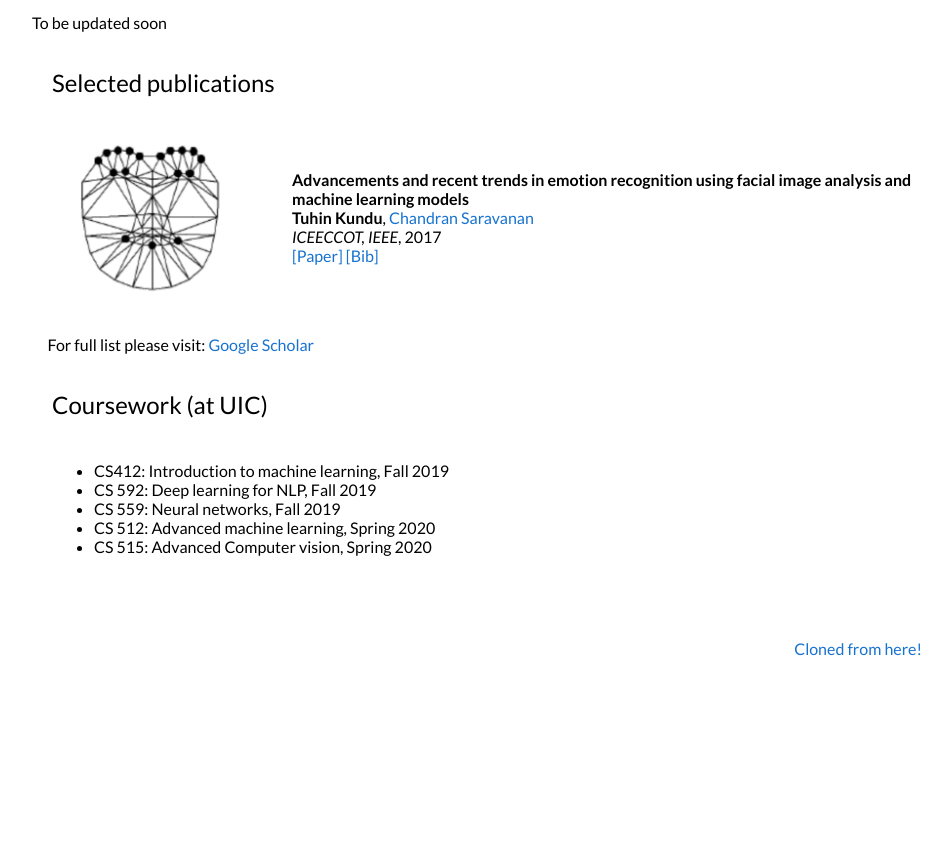
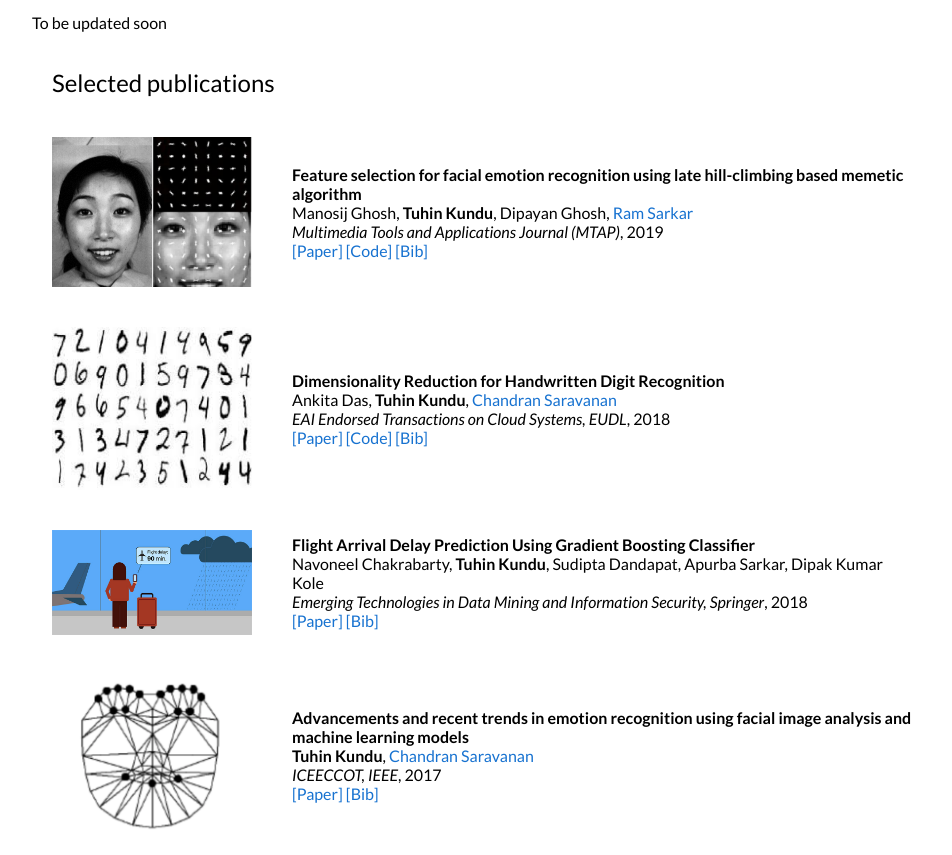
Before and after one commit to TuhinKundu/tuhinkundu.github.io, a plain HTML site: page index.html in a window 1280 px wide. Shown: the part 593-1448 px from the top of the page, without its empty margins (158-1110 px from the left). Before the commit the page ends 1269 px from the top, so only its background shows below. Drawn offline with Linux system fonts and the light colour scheme.

Commit message:
checking updates

```diff
--- a/index.html
+++ b/index.html
@@ -170,6 +170,61 @@
         </table>
 
         <table id="papers" width="100%" align="center" border="0" cellspacing="0" cellpadding="20">
+          <tr>
+            <td width="25%" valign="top">
+              <img id="paper_img" src='images/jaffe.png'>
+            </td>
+
+            <td width="75%" valign="center">
+              <papertitle>Feature selection for facial emotion recognition using late hill-climbing based memetic algorithm</papertitle>
+              <br>
+              Manosij Ghosh,
+              <strong>Tuhin Kundu</strong>, Dipayan Ghosh, <a href="http://www.jaduniv.edu.in/profile.php?uid=686">Ram Sarkar</a>
+              <br>
+              <em><i>Multimedia Tools and Applications Journal </i>(MTAP)</em>, 2019
+              <br>
+              <a href="https://link.springer.com/article/10.1007/s11042-019-07811-x">[Paper]</a>
+              <a href="https://github.com/ManosijGhosh/Late-Hill-Climbing-based-Memetic-Algorithm-LHCMA">[Code]</a>
+              <a href="files/fer_bib.txt">[Bib]</a>
+            </td>
+          </tr>
+
+
+          <tr>
+            <td width="25%" valign="top">
+              <img id="paper_img" src='images/digit.jpeg' height="65%">
+            </td>
+
+            <td width="75%" valign="center">
+              <papertitle>Dimensionality Reduction for Handwritten Digit Recognition</papertitle>
+              <br>
+              Ankita Das,
+              <strong>Tuhin Kundu</strong>, <a href="https://sites.google.com/view/drcs">Chandran Saravanan</a>
+              <br>
+              <em><i>EAI Endorsed Transactions on Cloud Systems</i>, EUDL</em>, 2018
+              <br>
+              <a href="https://eudl.eu/doi/10.4108/eai.12-2-2019.156590">[Paper]</a>
+              <a href="https://github.com/TuhinKundu/handwritten_digit">[Code]</a>
+              <a href="files/digit_bib.txt">[Bib]</a>
+            </td>
+          </tr>
+
+          <tr>
+            <td width="25%" valign="top">
+              <img id="paper_img" src='images/flightdelay.jpg' height="35%">
+            </td>
+
+            <td width="75%" valign="center">
+              <papertitle>Flight Arrival Delay Prediction Using Gradient Boosting Classifier</papertitle>
+              <br>
+              Navoneel Chakrabarty, <strong>Tuhin Kundu</strong>, Sudipta Dandapat, Apurba Sarkar, Dipak Kumar Kole
+              <br>
+              <em><i>Emerging Technologies in Data Mining and Information Security</i>, Springer</em>, 2018
+              <br>
+              <a href="https://link.springer.com/chapter/10.1007/978-981-13-1498-8_57">[Paper]</a>
+              <a href="files/flight_bib.txt">[Bib]</a>
+            </td>
+          </tr>
 
           <tr>
             <td width="25%" valign="top">
```
